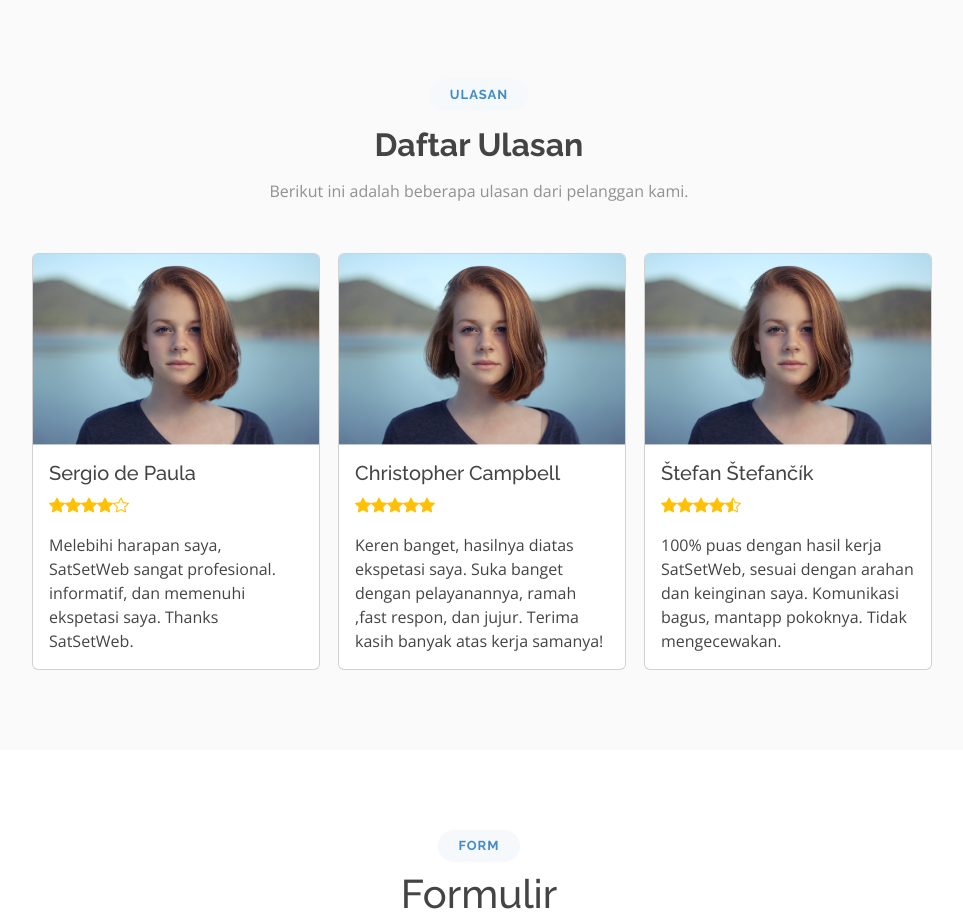
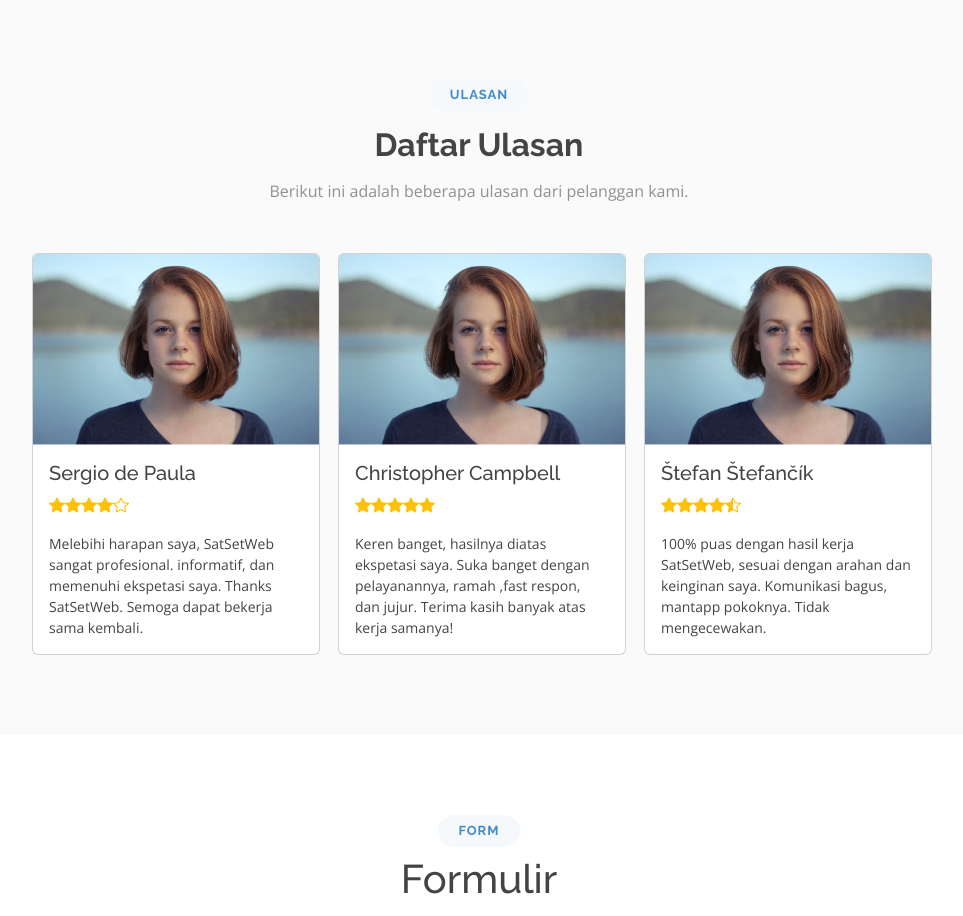
Before and after one commit to aqilmustaqim/SatSetWeb, a CodeIgniter 4 app: template app/Views/home/index.php in a window 1280 px wide. Shown: the part 2428-3344 px from the top of the page, without its empty margins (161-1124 px from the left). Run offline with PHP 8.4 and a stand-in for CodeIgniter, Linux system fonts and the light colour scheme; the template is opened without the code that fills it, so the values that code supplies are empty; some libraries are stand-ins or nearby versions.

Commit message:
update ulasan

```diff
--- a/app/Views/home/index.php
+++ b/app/Views/home/index.php
@@ -186,7 +186,7 @@
                 <div class="card-body">
                     <h5 class="card-title">Sergio de Paula</h5>
                     <p class="card-text text-warning"><i class="bi bi-star-fill"></i><i class="bi bi-star-fill"></i><i class="bi bi-star-fill"></i><i class="bi bi-star-fill"></i><i class="bi bi-star"></i></i></p>
-                    <p class="card-text">Melebihi harapan saya, SatSetWeb sangat profesional. informatif, dan memenuhi ekspetasi saya. Thanks SatSetWeb.</p>
+                    <p class="card-text" style="font-size: 14px">Melebihi harapan saya, SatSetWeb sangat profesional. informatif, dan memenuhi ekspetasi saya. Thanks SatSetWeb. Semoga dapat bekerja sama kembali.</p>
                 </div>
             </div>
             </div>
@@ -198,7 +198,7 @@
                 <div class="card-body">
                     <h5 class="card-title">Christopher Campbell</h5>
                     <p class="card-text text-warning"><i class="bi bi-star-fill"></i><i class="bi bi-star-fill"></i><i class="bi bi-star-fill"></i><i class="bi bi-star-fill"></i><i class="bi bi-star-fill"></i></p>
-                    <p class="card-text">Keren banget, hasilnya diatas ekspetasi saya. Suka banget dengan pelayanannya, ramah ,fast respon, dan jujur. Terima kasih banyak atas kerja samanya!</p>
+                    <p class="card-text"  style="font-size: 14px">Keren banget, hasilnya diatas ekspetasi saya. Suka banget dengan pelayanannya, ramah ,fast respon, dan jujur. Terima kasih banyak atas kerja samanya!</p>
                 </div>
             </div>
             </div>
@@ -209,7 +209,7 @@
                 <div class="card-body">
                     <h5 class="card-title">Štefan Štefančík</h5>
                     <p class="card-text text-warning"><i class="bi bi-star-fill"></i><i class="bi bi-star-fill"></i><i class="bi bi-star-fill"></i><i class="bi bi-star-fill"></i><i class="bi bi-star-half"></i></p>
-                    <p class="card-text">100% puas dengan hasil kerja SatSetWeb, sesuai dengan arahan dan keinginan saya. Komunikasi bagus, mantapp pokoknya. Tidak mengecewakan.</p>
+                    <p class="card-text"  style="font-size: 14px">100% puas dengan hasil kerja SatSetWeb, sesuai dengan arahan dan keinginan saya. Komunikasi bagus, mantapp pokoknya. Tidak mengecewakan.</p>
                 </div>
             </div>
             </div>
```
